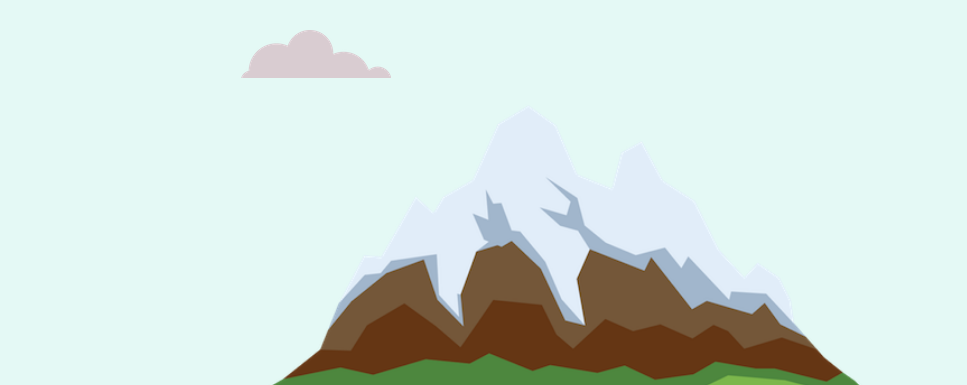
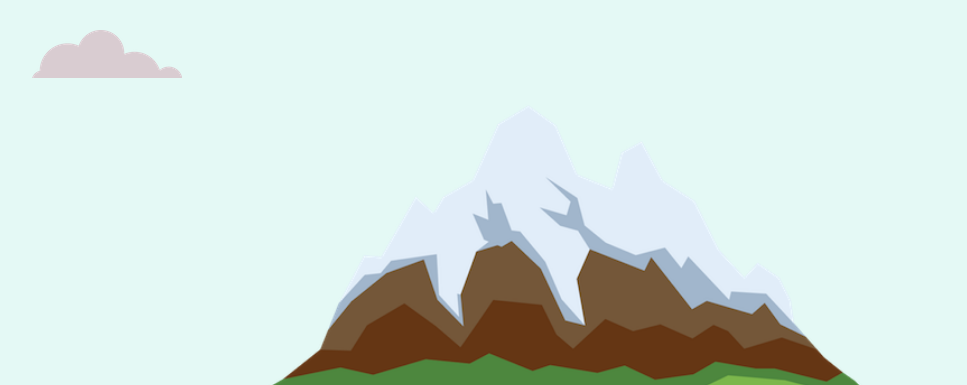
Before and after one commit to VARUN-009/Professional-Website, a plain HTML site: page index.html in a window 1280 px wide. Shown: the part 415-800 px from the top of the page, without its empty margins (79-1046 px from the left). Drawn offline with Linux system fonts and the light colour scheme.

Commit message:
Update styles.css

```diff
--- a/styles.css
+++ b/styles.css
@@ -9,7 +9,7 @@ body {
 
 .bottom-cloud {
   position: absolute;
-  left: 320px;
+  left: 111px;
 }
 
 .top-cloud {
```
